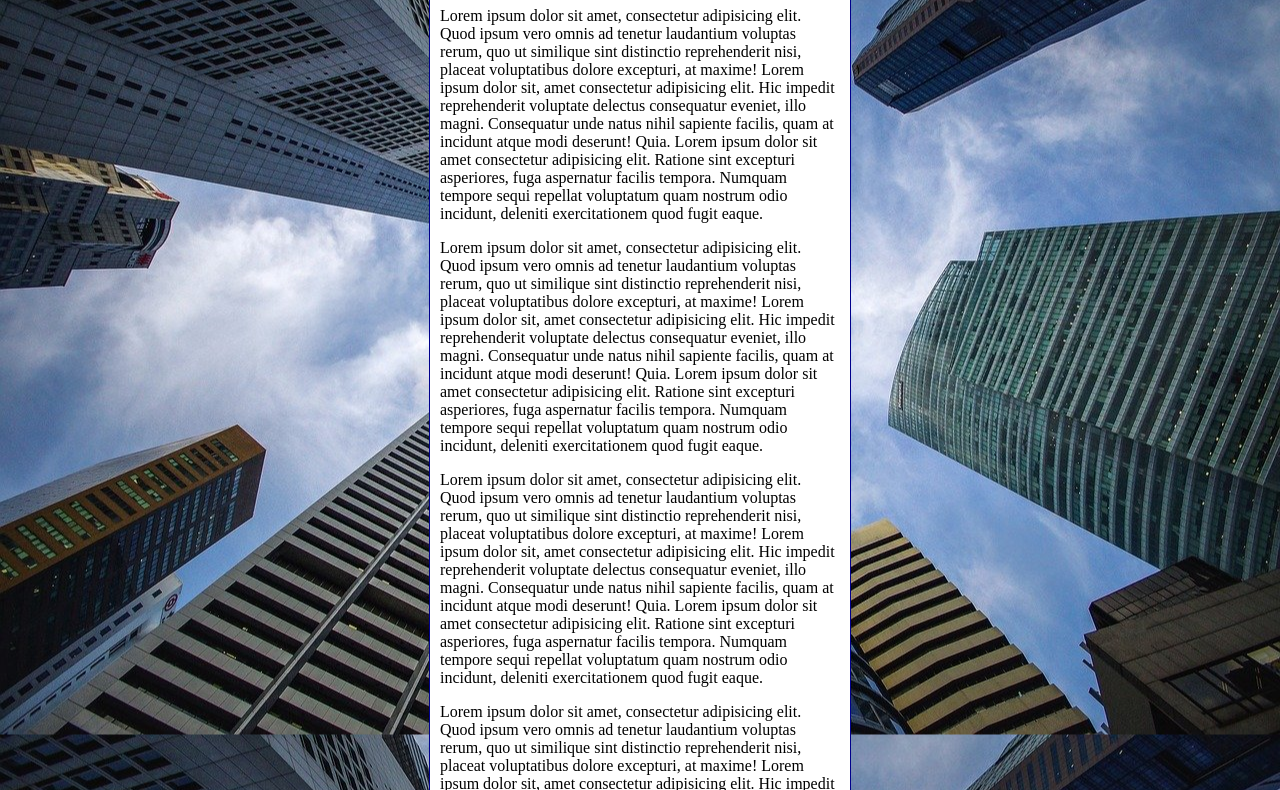
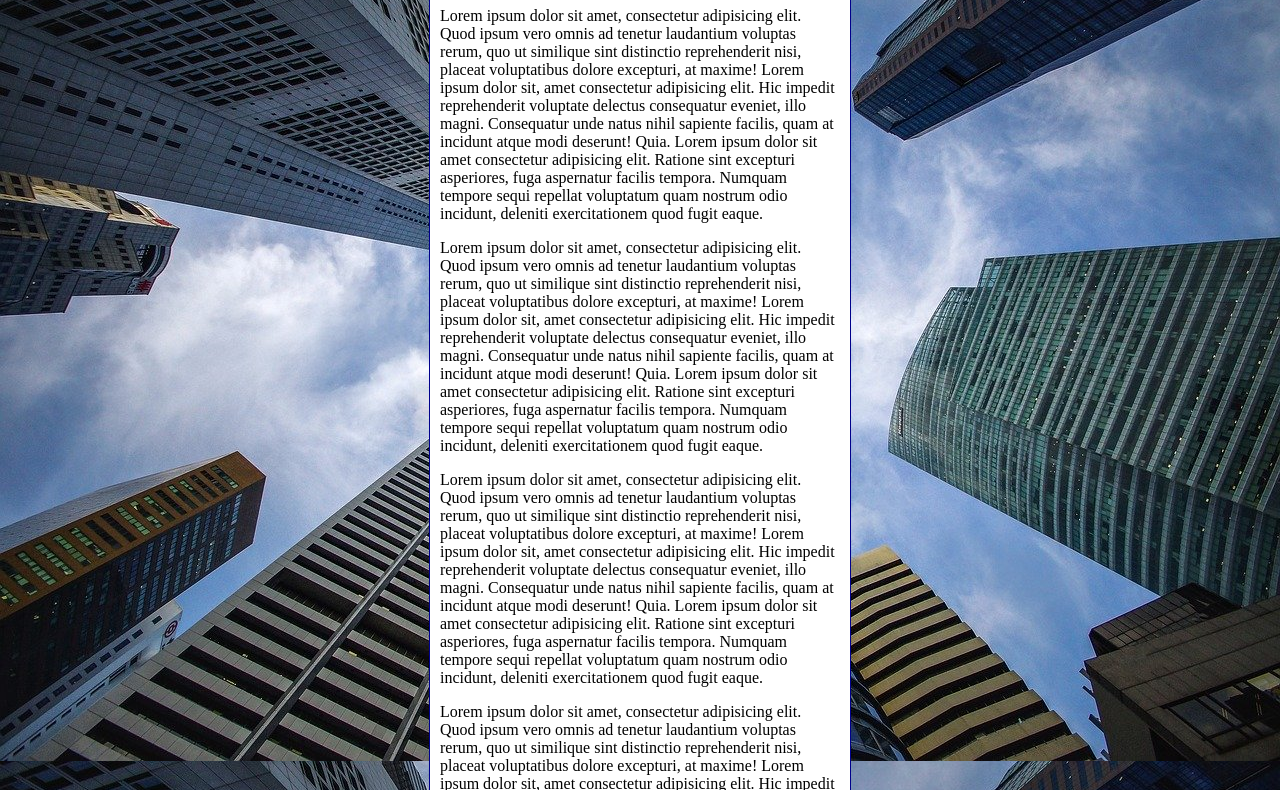
Before and after one commit to guilhermecmanso/html-css, a plain HTML site: page exercícios/modulo-02/ex022/fundo006.html in a window 1280 px wide. Shown: the part 92-882 px from the top of the page. Drawn offline with Linux system fonts and the light colour scheme.

Commit message:
Att exercício

```diff
--- a/exercícios/modulo-02/ex022/fundo006.html
+++ b/exercícios/modulo-02/ex022/fundo006.html
@@ -3,20 +3,22 @@
 <head>
     <meta charset="UTF-8">
     <meta name="viewport" content="width=device-width, initial-scale=1.0">
-    <title>Fundo</title>
+    <title>Fundo fixo de tela</title>
     <style>
+
+
+
         body {
             height: 98vh;
-            background-color: black;
-            background-image: url('imagens/wallpaper002.jpg');
-            background-position: center;
+            /* Shorthand - background
+            color > image > position > repeat > [size] > attachment */
+            background: black url('imagens/wallpaper002.jpg') center no-repeat fixed;
             background-size: cover;
-
         }
 
         main {
             background-color: white;
-            width: 400px;
+            max-width: 400px;
             padding: 10px;
             margin: auto;
             border: 1px solid darkblue;
@@ -32,6 +34,7 @@
         <p>Lorem ipsum dolor sit amet, consectetur adipisicing elit. Quod ipsum vero omnis ad tenetur laudantium voluptas rerum, quo ut similique sint distinctio reprehenderit nisi, placeat voluptatibus dolore excepturi, at maxime! Lorem ipsum dolor sit, amet consectetur adipisicing elit. Hic impedit reprehenderit voluptate delectus consequatur eveniet, illo magni. Consequatur unde natus nihil sapiente facilis, quam at incidunt atque modi deserunt! Quia. Lorem ipsum dolor sit amet consectetur adipisicing elit. Ratione sint excepturi asperiores, fuga aspernatur facilis tempora. Numquam tempore sequi repellat voluptatum quam nostrum odio incidunt, deleniti exercitationem quod fugit eaque.</p>
         <p>Lorem ipsum dolor sit amet, consectetur adipisicing elit. Quod ipsum vero omnis ad tenetur laudantium voluptas rerum, quo ut similique sint distinctio reprehenderit nisi, placeat voluptatibus dolore excepturi, at maxime! Lorem ipsum dolor sit, amet consectetur adipisicing elit. Hic impedit reprehenderit voluptate delectus consequatur eveniet, illo magni. Consequatur unde natus nihil sapiente facilis, quam at incidunt atque modi deserunt! Quia. Lorem ipsum dolor sit amet consectetur adipisicing elit. Ratione sint excepturi asperiores, fuga aspernatur facilis tempora. Numquam tempore sequi repellat voluptatum quam nostrum odio incidunt, deleniti exercitationem quod fugit eaque.</p>
         <p>Lorem ipsum dolor sit amet, consectetur adipisicing elit. Quod ipsum vero omnis ad tenetur laudantium voluptas rerum, quo ut similique sint distinctio reprehenderit nisi, placeat voluptatibus dolore excepturi, at maxime! Lorem ipsum dolor sit, amet consectetur adipisicing elit. Hic impedit reprehenderit voluptate delectus consequatur eveniet, illo magni. Consequatur unde natus nihil sapiente facilis, quam at incidunt atque modi deserunt! Quia. Lorem ipsum dolor sit amet consectetur adipisicing elit. Ratione sint excepturi asperiores, fuga aspernatur facilis tempora. Numquam tempore sequi repellat voluptatum quam nostrum odio incidunt, deleniti exercitationem quod fugit eaque.</p>
+        <p>Lorem ipsum dolor sit amet, consectetur adipisicing elit. Quod ipsum vero omnis ad tenetur laudantium voluptas rerum, quo ut similique sint distinctio reprehenderit nisi, placeat voluptatibus dolore excepturi, at maxime! Lorem ipsum dolor sit, amet consectetur adipisicing elit. Hic impedit reprehenderit voluptate delectus consequatur eveniet, illo magni. Consequatur unde natus nihil sapiente facilis, quam at incidunt atque modi deserunt! Quia. Lorem ipsum dolor sit amet consectetur adipisicing elit. Ratione sint excepturi asperiores, fuga aspernatur facilis tempora. Numquam tempore sequi repellat voluptatum quam nostrum odio incidunt, deleniti exercitationem quod fugit eaque.</p>
     </main>
 </body>
 </html>
```
